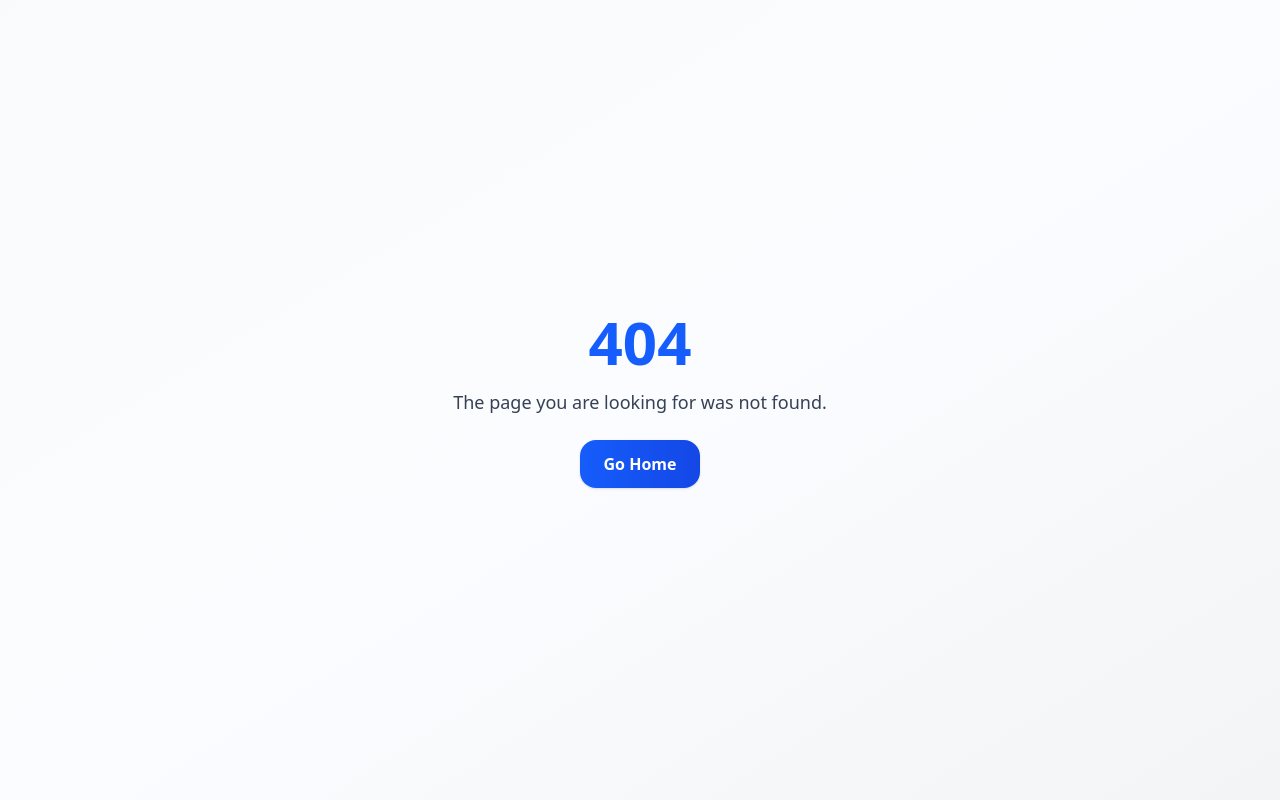
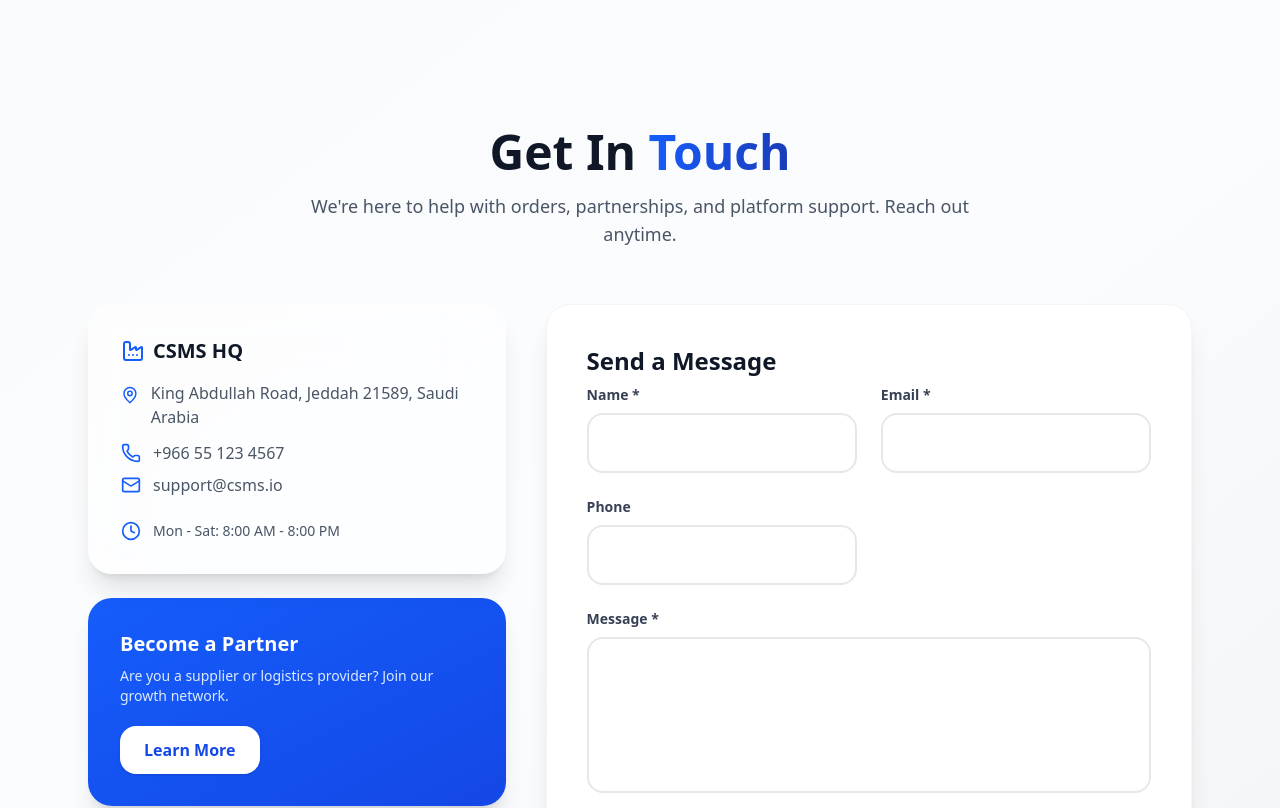
Before and after one commit to FatimaAttique13/CSMS-legacy, a React (Vite) app in the folder client/: page /contact in a window 1280 px wide. Before the commit this address had no page. Shown: the top 808 px of the page. Built offline with nearby package versions, Linux system fonts and the light colour scheme.

Commit message:
update routing in App.jsx and links in existing components

```diff
--- a/client/src/App.jsx
+++ b/client/src/App.jsx
@@ -6,6 +6,8 @@ import HomePage from './components/HomePage.jsx';
 import Products from './components/Products.jsx';
 import PlaceOrder from './components/PlaceOrder.jsx';
 import OrderHistory from './components/OrderHistory.jsx';
+import CustomerDashboard from './components/CustomerDashboard.jsx';
+import Contact from './components/Contact.jsx';
 
 // Example of lazy loading for future pages (keep pattern ready)
 // const TrackOrder = React.lazy(() => import('./components/TrackOrder.jsx'));
@@ -58,6 +60,8 @@ const App = () => {
           <Route path="/products" element={<Products />} />
           <Route path="/place-order" element={<PlaceOrder />} />
           <Route path="/order-history" element={<OrderHistory />} />
+          <Route path="/dashboard" element={<CustomerDashboard />} />
+          <Route path="/contact" element={<Contact />} />
           {/* <Route path="/track-order" element={<TrackOrder />} /> */}
 
           {/* Catch-all */}
--- /dev/null
+++ b/client/src/components/Contact.jsx
@@ -0,0 +1,75 @@
+import React, { useState } from 'react';
+import { Link } from 'react-router-dom';
+import { Factory, Mail, Phone, MapPin, Send, Clock } from 'lucide-react';
+
+const Contact = () => {
+  const [form, setForm] = useState({ name: '', email: '', phone: '', message: '' });
+  const [submitted, setSubmitted] = useState(false);
+
+  const handleChange = (e) => setForm({ ...form, [e.target.name]: e.target.value });
+  const handleSubmit = (e) => {
+    e.preventDefault();
+    // Placeholder: integrate API later
+    setSubmitted(true);
+    setTimeout(() => setSubmitted(false), 4000);
+    setForm({ name: '', email: '', phone: '', message: '' });
+  };
+
+  return (
+    <div className="min-h-screen bg-gradient-to-br from-gray-50 via-blue-50/30 to-gray-100 font-sans">
+      <div className="pt-32 pb-20 max-w-6xl mx-auto px-6">
+        <div className="text-center mb-14">
+          <h1 className="text-4xl sm:text-5xl font-black text-gray-900 mb-4">Get In <span className="bg-gradient-to-r from-blue-600 to-blue-800 bg-clip-text text-transparent">Touch</span></h1>
+          <p className="text-lg text-gray-600 max-w-2xl mx-auto">We're here to help with orders, partnerships, and platform support. Reach out anytime.</p>
+        </div>
+
+        <div className="grid md:grid-cols-5 gap-10 items-start">
+          <div className="md:col-span-2 space-y-6">
+            <div className="bg-white/60 backdrop-blur-xl border border-white/40 rounded-3xl p-8 shadow-xl">
+              <h2 className="text-xl font-black text-gray-900 mb-4 flex items-center gap-2"><Factory className="h-6 w-6 text-blue-600"/> CSMS HQ</h2>
+              <p className="flex items-start gap-3 text-gray-600 mb-3"><MapPin className="h-5 w-5 text-blue-600 mt-1"/> King Abdullah Road, Jeddah 21589, Saudi Arabia</p>
+              <p className="flex items-center gap-3 text-gray-600 mb-2"><Phone className="h-5 w-5 text-blue-600"/> +966 55 123 4567</p>
+              <p className="flex items-center gap-3 text-gray-600 mb-6"><Mail className="h-5 w-5 text-blue-600"/> support@csms.io</p>
+              <p className="flex items-center gap-3 text-gray-600 text-sm"><Clock className="h-5 w-5 text-blue-600"/> Mon - Sat: 8:00 AM - 8:00 PM</p>
+            </div>
+            <div className="bg-gradient-to-br from-blue-600 to-blue-700 text-white rounded-3xl p-8 shadow-xl">
+              <h3 className="text-xl font-black mb-2">Become a Partner</h3>
+              <p className="text-blue-100 text-sm mb-5">Are you a supplier or logistics provider? Join our growth network.</p>
+              <Link to="/about" className="bg-white text-blue-700 font-bold px-6 py-3 rounded-2xl shadow hover:shadow-lg hover:scale-105 transition-all inline-block">Learn More</Link>
+            </div>
+          </div>
+
+          <div className="md:col-span-3">
+            <form onSubmit={handleSubmit} className="bg-white rounded-3xl p-10 shadow-xl border border-gray-100 space-y-6">
+              <h2 className="text-2xl font-black text-gray-900 mb-2">Send a Message</h2>
+              <div className="grid sm:grid-cols-2 gap-6">
+                <div>
+                  <label className="block text-sm font-bold text-gray-700 mb-2">Name *</label>
+                  <input name="name" value={form.name} onChange={handleChange} required className="w-full p-4 border-2 border-gray-200 rounded-2xl focus:ring-4 focus:ring-blue-500/20 focus:border-blue-500 outline-none" />
+                </div>
+                <div>
+                  <label className="block text-sm font-bold text-gray-700 mb-2">Email *</label>
+                  <input type="email" name="email" value={form.email} onChange={handleChange} required className="w-full p-4 border-2 border-gray-200 rounded-2xl focus:ring-4 focus:ring-blue-500/20 focus:border-blue-500 outline-none" />
+                </div>
+                <div>
+                  <label className="block text-sm font-bold text-gray-700 mb-2">Phone</label>
+                  <input name="phone" value={form.phone} onChange={handleChange} className="w-full p-4 border-2 border-gray-200 rounded-2xl focus:ring-4 focus:ring-blue-500/20 focus:border-blue-500 outline-none" />
+                </div>
+                <div className="sm:col-span-2">
+                  <label className="block text-sm font-bold text-gray-700 mb-2">Message *</label>
+                  <textarea name="message" value={form.message} onChange={handleChange} rows={5} required className="w-full p-4 border-2 border-gray-200 rounded-2xl focus:ring-4 focus:ring-blue-500/20 focus:border-blue-500 outline-none resize-none" />
+                </div>
+              </div>
+              <button type="submit" className="w-full bg-gradient-to-r from-blue-600 to-blue-700 hover:from-blue-700 hover:to-blue-800 text-white font-bold py-4 rounded-2xl shadow-lg flex items-center justify-center gap-2">
+                <Send className="h-5 w-5" /> {submitted ? 'Message Sent!' : 'Send Message'}
+              </button>
+              {submitted && <p className="text-green-600 font-medium text-center">Thanks! We'll get back to you shortly.</p>}
+            </form>
+          </div>
+        </div>
+      </div>
+    </div>
+  );
+};
+
+export default Contact;
--- a/client/src/components/OrderHistory.jsx
+++ b/client/src/components/OrderHistory.jsx
@@ -382,9 +382,9 @@ const OrderHistory = () => {
                 <Link to="/order-history" className="px-4 py-2 text-blue-600 font-medium transition-all duration-300 rounded-full bg-white/40 text-sm">
                   Order History
                 </Link>
-                <a href="#" className="px-4 py-2 text-black-800 hover:text-blue-600 font-medium transition-all duration-300 rounded-full hover:bg-white/40 text-sm">
+                <Link to="/contact" className="px-4 py-2 text-black-800 hover:text-blue-600 font-medium transition-all duration-300 rounded-full hover:bg-white/40 text-sm">
                   Contact
-                </a>
+                </Link>
               </div>
 
               {/* CTA Buttons */}
@@ -431,9 +431,9 @@ const OrderHistory = () => {
                   <Link to="/order-history" className="px-4 py-3 text-blue-600 bg-white/40 rounded-2xl font-medium transition-all duration-300">
                     Order History
                   </Link>
-                  <a href="#" className="px-4 py-3 text-gray-800 hover:text-blue-600 hover:bg-white/40 rounded-2xl font-medium transition-all duration-300">
+                  <Link to="/contact" className="px-4 py-3 text-gray-800 hover:text-blue-600 hover:bg-white/40 rounded-2xl font-medium transition-all duration-300">
                     Contact
-                  </a>
+                  </Link>
                   <div className="pt-4 space-y-3 border-t border-white/20">
                     <button className="w-full text-gray-800 hover:text-blue-600 font-medium px-4 py-3 rounded-2xl hover:bg-white/40 transition-all duration-300 border border-white/30">
                       Login
--- a/client/src/components/PlaceOrder.jsx
+++ b/client/src/components/PlaceOrder.jsx
@@ -472,12 +472,12 @@ const PlaceOrder = () => {
                 <a href="#" className="px-4 py-2 text-black-800 hover:text-blue-600 font-medium transition-all duration-300 rounded-full hover:bg-white/40 text-sm">
                   Track Order
                 </a>
-                <a href="#" className="px-4 py-2 text-black-800 hover:text-blue-600 font-medium transition-all duration-300 rounded-full hover:bg-white/40 text-sm">
+                <Link to="/about" className="px-4 py-2 text-black-800 hover:text-blue-600 font-medium transition-all duration-300 rounded-full hover:bg-white/40 text-sm">
                   About
-                </a>
-                <a href="#" className="px-4 py-2 text-black-800 hover:text-blue-600 font-medium transition-all duration-300 rounded-full hover:bg-white/40 text-sm">
+                </Link>
+                <Link to="/contact" className="px-4 py-2 text-black-800 hover:text-blue-600 font-medium transition-all duration-300 rounded-full hover:bg-white/40 text-sm">
                   Contact
-                </a>
+                </Link>
               </div>
 
               {/* CTA Buttons */}
@@ -521,12 +521,12 @@ const PlaceOrder = () => {
                   <a href="#" className="px-4 py-3 text-gray-800 hover:text-blue-600 hover:bg-white/40 rounded-2xl font-medium transition-all duration-300">
                     Track Order
                   </a>
-                  <a href="#" className="px-4 py-3 text-gray-800 hover:text-blue-600 hover:bg-white/40 rounded-2xl font-medium transition-all duration-300">
+                  <Link to="/about" className="px-4 py-3 text-gray-800 hover:text-blue-600 hover:bg-white/40 rounded-2xl font-medium transition-all duration-300">
                     About
-                  </a>
-                  <a href="#" className="px-4 py-3 text-gray-800 hover:text-blue-600 hover:bg-white/40 rounded-2xl font-medium transition-all duration-300">
+                  </Link>
+                  <Link to="/contact" className="px-4 py-3 text-gray-800 hover:text-blue-600 hover:bg-white/40 rounded-2xl font-medium transition-all duration-300">
                     Contact
-                  </a>
+                  </Link>
                   <div className="pt-4 space-y-3 border-t border-white/20">
                     <button className="w-full text-gray-800 hover:text-blue-600 font-medium px-4 py-3 rounded-2xl hover:bg-white/40 transition-all duration-300 border border-white/30">
                       Login
--- a/client/src/components/Products.jsx
+++ b/client/src/components/Products.jsx
@@ -379,12 +379,12 @@ const ProductsPage = () => {
                 <Link to="/track-order" className="px-4 py-2 text-black-800 hover:text-blue-600 font-medium transition-all duration-300 rounded-full hover:bg-white/40 text-sm">
                   Track Order
                 </Link>
-                <a href="#" className="px-4 py-2 text-black-800 hover:text-blue-600 font-medium transition-all duration-300 rounded-full hover:bg-white/40 text-sm">
+                <Link to="/about" className="px-4 py-2 text-black-800 hover:text-blue-600 font-medium transition-all duration-300 rounded-full hover:bg-white/40 text-sm">
                   About
-                </a>
-                <a href="#" className="px-4 py-2 text-black-800 hover:text-blue-600 font-medium transition-all duration-300 rounded-full hover:bg-white/40 text-sm">
+                </Link>
+                <Link to="/contact" className="px-4 py-2 text-black-800 hover:text-blue-600 font-medium transition-all duration-300 rounded-full hover:bg-white/40 text-sm">
                   Contact
-                </a>
+                </Link>
               </div>
 
               {/* CTA Buttons */}
@@ -422,18 +422,18 @@ const ProductsPage = () => {
                   <Link to="/products" className="px-4 py-3 text-blue-600 bg-white/40 rounded-2xl font-medium transition-all duration-300">
                     Products
                   </Link>
-                  <a href="#" className="px-4 py-3 text-gray-800 hover:text-blue-600 hover:bg-white/40 rounded-2xl font-medium transition-all duration-300">
+                  <Link to="/place-order" className="px-4 py-3 text-gray-800 hover:text-blue-600 hover:bg-white/40 rounded-2xl font-medium transition-all duration-300">
                     Place Order
-                  </a>
-                  <a href="#" className="px-4 py-3 text-gray-800 hover:text-blue-600 hover:bg-white/40 rounded-2xl font-medium transition-all duration-300">
+                  </Link>
+                  <Link to="/track-order" className="px-4 py-3 text-gray-800 hover:text-blue-600 hover:bg-white/40 rounded-2xl font-medium transition-all duration-300">
                     Track Order
-                  </a>
-                  <a href="#" className="px-4 py-3 text-gray-800 hover:text-blue-600 hover:bg-white/40 rounded-2xl font-medium transition-all duration-300">
+                  </Link>
+                  <Link to="/about" className="px-4 py-3 text-gray-800 hover:text-blue-600 hover:bg-white/40 rounded-2xl font-medium transition-all duration-300">
                     About
-                  </a>
-                  <a href="#" className="px-4 py-3 text-gray-800 hover:text-blue-600 hover:bg-white/40 rounded-2xl font-medium transition-all duration-300">
+                  </Link>
+                  <Link to="/contact" className="px-4 py-3 text-gray-800 hover:text-blue-600 hover:bg-white/40 rounded-2xl font-medium transition-all duration-300">
                     Contact
-                  </a>
+                  </Link>
                   <div className="pt-4 space-y-3 border-t border-white/20">
                     <button className="w-full text-gray-800 hover:text-blue-600 font-medium px-4 py-3 rounded-2xl hover:bg-white/40 transition-all duration-300 border border-white/30">
                       Login
```
